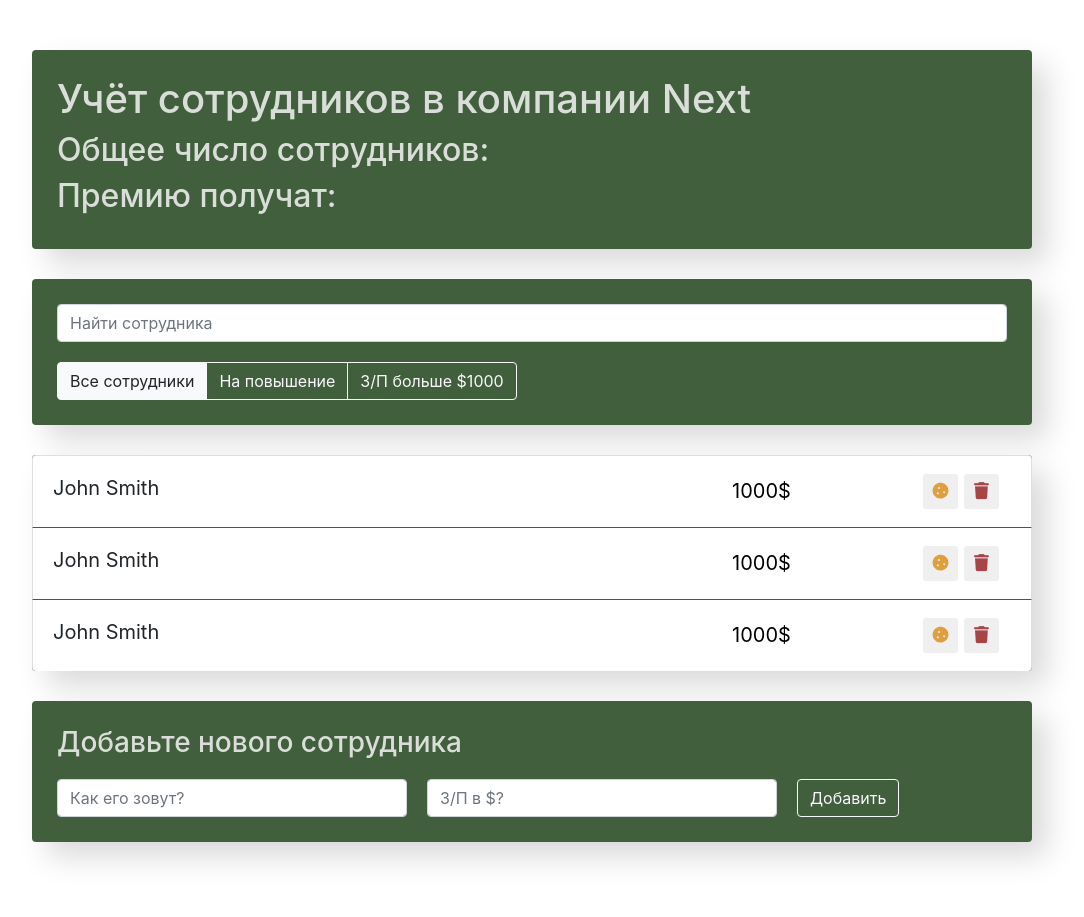
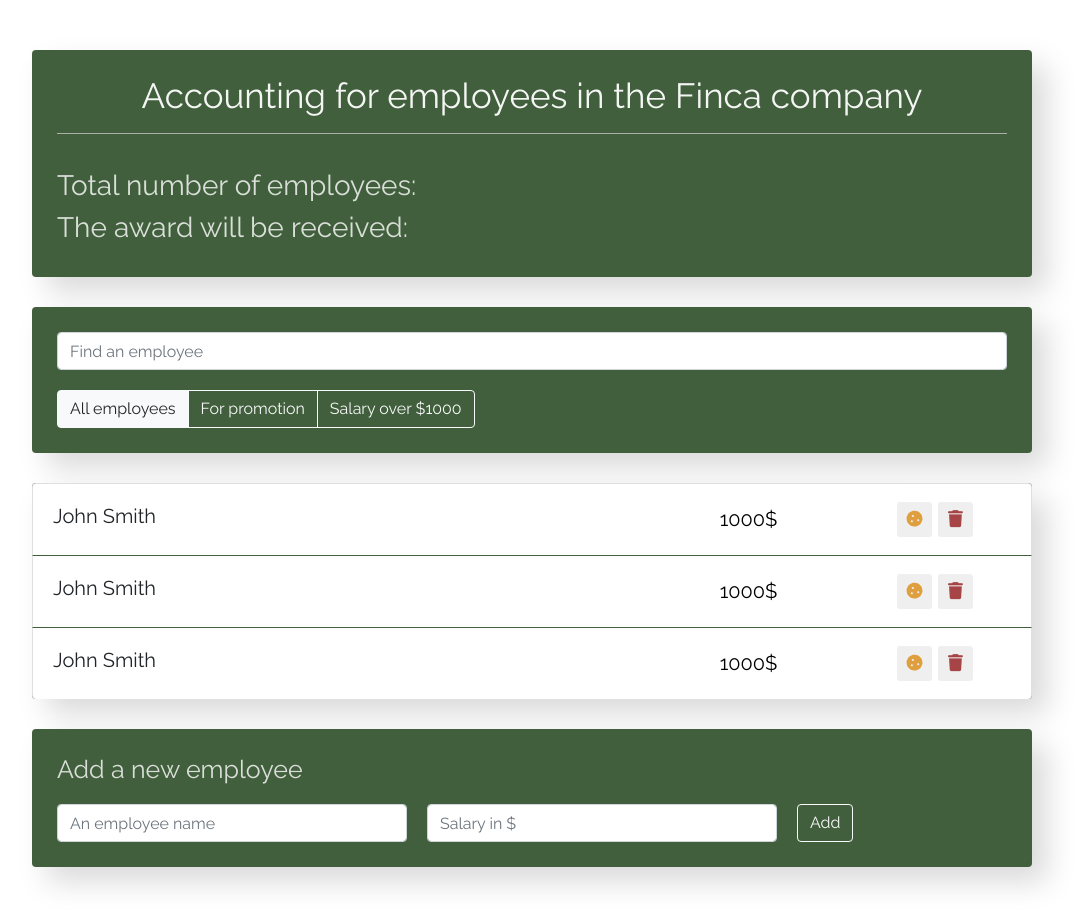
Before and after one commit to tamarahera/Employees_react_CRUD, a React app: page / in a window 1280 px wide. Shown: the whole page, without its empty margins (108-1192 px from the left). Before the commit the page ends 892 px from the top, so only its background shows below. Built offline with nearby package versions, Linux system fonts and the light colour scheme.

Commit message:
Update design

```diff
--- a/src/components/app-filter/app-filter.js
+++ b/src/components/app-filter/app-filter.js
@@ -6,17 +6,17 @@ const AppFilter = () => {
             <button
                 className="btn btn-light"
                 type="button">
-                    Все сотрудники
+                    All employees
             </button>
             <button
                 className="btn btn-outline-light"
                 type="button">
-                    На повышение
+                    For promotion
             </button>
             <button
                 className="btn btn-outline-light"
                 type="button">
-                    З/П больше $1000
+                    Salary over $1000
             </button>
         </div>
     );
--- a/src/components/app-info/app-info.css
+++ b/src/components/app-info/app-info.css
@@ -3,5 +3,20 @@
     background-color: rgb(65, 95, 60);
     border-radius: 4px;
     box-shadow: 15px 15px 30px rgba(0, 0, 0, .15);
-    color: rgb(255, 255, 255, 0.8);
+    color: rgba(255, 255, 255, 0.8);
 }
+.app-info h1 {
+    font-size: 35px;
+    text-align: center;
+    color: rgba(255, 255, 255, 0.946);
+
+}
+
+.app-info hr {
+    background-color: rgba(226, 221, 221, 0.8);
+    margin-bottom: 35px;
+}
+
+.app-info h2 {
+    font-size: 28px;
+}
--- a/src/components/app-info/app-info.js
+++ b/src/components/app-info/app-info.js
@@ -3,9 +3,10 @@ import './app-info.css';
 const AppInfo = () => {
     return (
         <div className="app-info">
-            <h1>Учёт сотрудников в компании Next</h1>
-            <h2>Общее число сотрудников: </h2>
-            <h2>Премию получат: </h2>
+            <h1>Accounting for employees in the Finca company</h1>
+            <hr />
+            <h2>Total number of employees: </h2>
+            <h2>The award will be received: </h2>
         </div>
     )
 }
--- a/src/components/employees-add-form/employees-add-form.css
+++ b/src/components/employees-add-form/employees-add-form.css
@@ -5,6 +5,10 @@
     border-radius: 4px;
     box-shadow: 15px 15px 30px rgba(0,0,0, .15);
     color: rgb(255, 255, 255, 0.8);
+}
+
+.app-add-form h3 {
+    font-size: 25px;
 }
 
 .add-form {
--- a/src/components/employees-add-form/employees-add-form.js
+++ b/src/components/employees-add-form/employees-add-form.js
@@ -3,18 +3,18 @@ import './employees-add-form.css';
 const EmployeesAddForm = () => {
     return (
         <div className="app-add-form">
-            <h3>Добавьте нового сотрудника</h3>
+            <h3>Add a new employee</h3>
             <form
                 className="add-form d-flex">
                 <input type="text"
                     className="form-control new-post-label"
-                    placeholder="Как его зовут?" />
+                    placeholder="An employee name" />
                 <input type="number"
                     className="form-control new-post-label"
-                    placeholder="З/П в $?" />
+                    placeholder="Salary in $" />
 
                 <button type="submit"
-                    className="btn btn-outline-light">Добавить</button>
+                    className="btn btn-outline-light">Add</button>
             </form>
         </div>
     )
--- a/src/components/search-panel/search-panel.js
+++ b/src/components/search-panel/search-panel.js
@@ -5,7 +5,7 @@ const SearchPanel = () => {
         <input
             type="text"
             className="form-control search-input"
-            placeholder="Найти сотрудника"/>
+            placeholder="Find an employee"/>
     );
 }
 
--- a/src/index.css
+++ b/src/index.css
@@ -1,8 +1,8 @@
+@import url('https://fonts.googleapis.com/css2?family=Raleway&display=swap');
+
 body {
   margin: 50px 0;
-  font-family: -apple-system, BlinkMacSystemFont, 'Segoe UI', 'Roboto', 'Oxygen',
-    'Ubuntu', 'Cantarell', 'Fira Sans', 'Droid Sans', 'Helvetica Neue',
-    sans-serif;
+  font-family: 'Raleway', sans-serif;
   -webkit-font-smoothing: antialiased;
   -moz-osx-font-smoothing: grayscale;
 }
```
Also changed, not shown: 1 other file.
